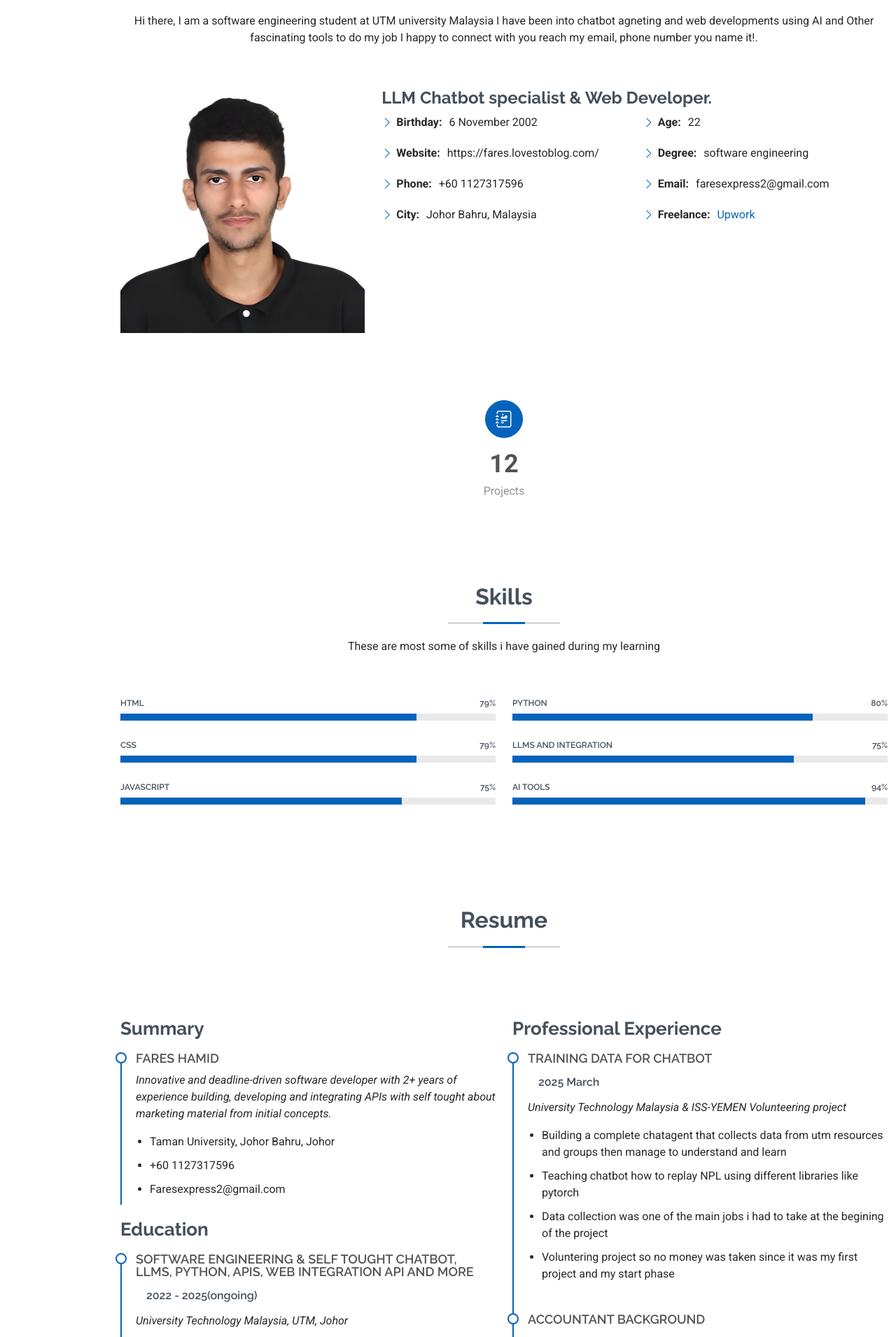
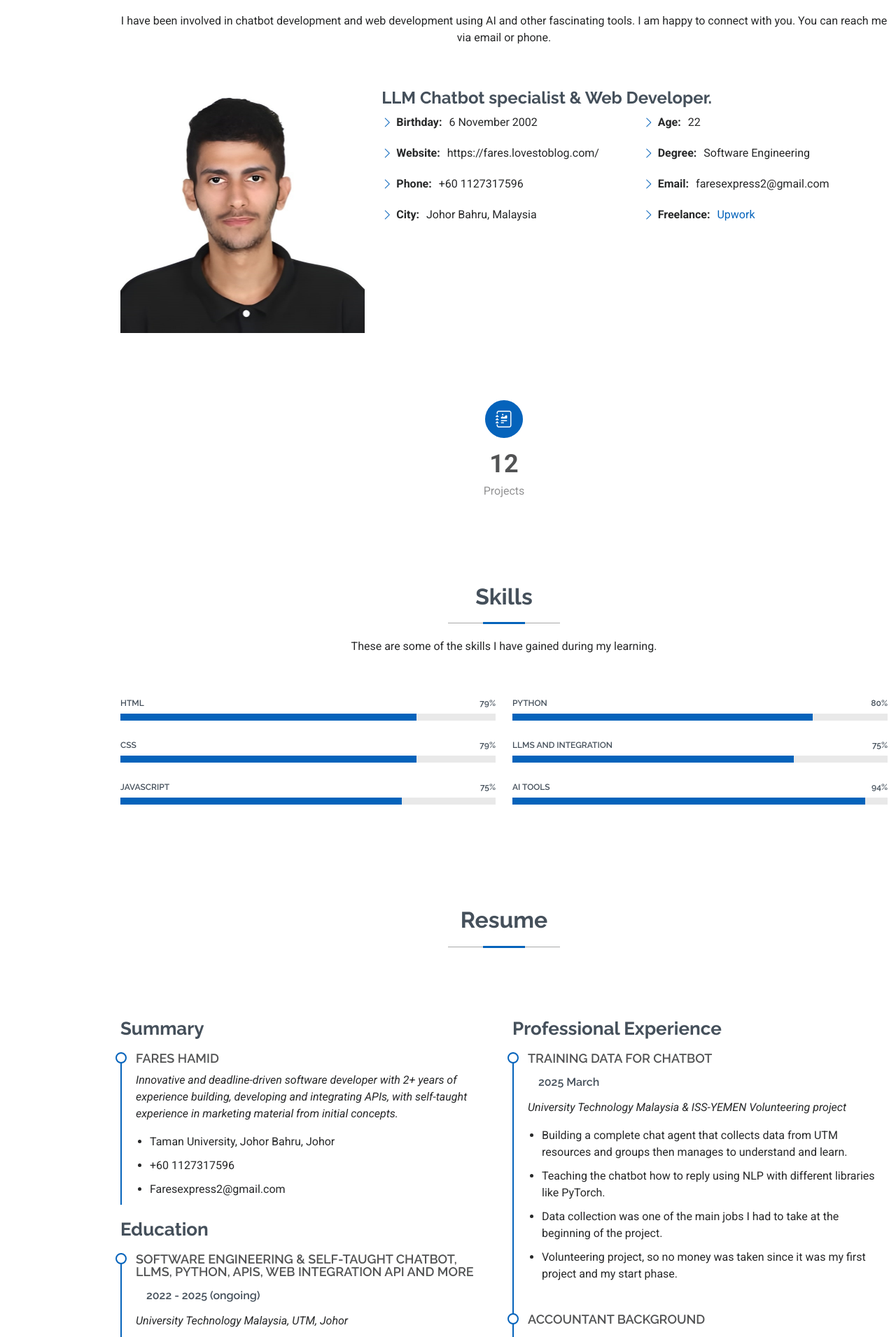
Before and after one commit to uchiha0bd/fares-portfolio, a Flask app: page / in a window 1280 px wide. Shown: the part 920-2831 px from the top of the page at 70% size. Run offline with Flask 3, Linux system fonts and the light colour scheme; some libraries are stand-ins or nearby versions.

Commit message:
solve mistakes

```diff
--- a/templates/index.html
+++ b/templates/index.html
@@ -84,7 +84,7 @@
       <!-- Section Title -->
       <div class="container section-title" data-aos="fade-up">
         <h2>About</h2>
-        <p>Hi there, I am a software engineering student at UTM university Malaysia I have been into chatbot agneting and web developments using AI and Other fascinating tools to do my job I happy to connect with you reach my email, phone number you name it!.</p>
+        <p>I have been involved in chatbot development and web development using AI and other fascinating tools. I am happy to connect with you. You can reach me via email or phone.</p>
       </div><!-- End Section Title -->
 
       <div class="container" data-aos="fade-up" data-aos-delay="100">
@@ -111,7 +111,7 @@
               <div class="col-lg-6">
                 <ul>
                   <li><i class="bi bi-chevron-right"></i> <strong>Age:</strong> <span>22</span></li>
-                  <li><i class="bi bi-chevron-right"></i> <strong>Degree:</strong> <span>software engineering</span></li>
+                  <li><i class="bi bi-chevron-right"></i> <strong>Degree:</strong> <span>Software Engineering</span></li>
                   <li><i class="bi bi-chevron-right"></i> <strong>Email:</strong> <span>faresexpress2@gmail.com</span></li>
                   <li><i class="bi bi-chevron-right"></i> <strong>Freelance:</strong> <span><a href="https://www.upwork.com/freelancers/~01c1a598c4d72b67e2" target="_blank">Upwork</a></span></li>
                 </ul>
@@ -181,7 +181,7 @@
       <!-- Section Title -->
       <div class="container section-title" data-aos="fade-up">
         <h2>Skills</h2>
-        <p>These are most some of skills i have gained during my learning</p>
+        <p>These are some of the skills I have gained during my learning.</p>
       </div><!-- End Section Title -->
 
       <div class="container" data-aos="fade-up" data-aos-delay="100">
@@ -262,7 +262,7 @@
 
             <div class="resume-item pb-0">
               <h4>Fares Hamid</h4>
-              <p><em>Innovative and deadline-driven software developer with 2+ years of experience building, developing and integrating APIs with self tought about marketing material from initial concepts.</em></p>
+              <p><em>Innovative and deadline-driven software developer with 2+ years of experience building, developing and integrating APIs, with self-taught experience in marketing material from initial concepts.</em></p>
               <ul>
                 <li>Taman University, Johor Bahru, Johor</li>
                 <li>+60 1127317596</li>
@@ -272,17 +272,17 @@
 
             <h3 class="resume-title">Education</h3>
             <div class="resume-item">
-              <h4>Software engineering &amp; self tought chatbot, LLMs, Python, APIs, Web integration API and more</h4>
-              <h5>2022 - 2025(ongoing)</h5>
+              <h4>Software Engineering &amp; self-taught chatbot, LLMs, Python, APIs, Web integration API and more</h4>
+              <h5>2022 - 2025 (ongoing)</h5>
               <p><em>University Technology Malaysia, UTM, Johor</em></p>
               <p></p>
             </div><!-- Edn Resume Item -->
 
             <div class="resume-item">
-              <h4>Python &amp; NPL Chatbot with LLMs</h4>
-              <h5>2022 - 2025(ongoing)</h5>
-              <p><em>Self tought, i have certificate PCEP udemy, Excel, Volunter with friends projects</em></p>
-              <p>I am using gemini 2.0 Flask and pro 2.5 for development process, Learning software from university but self tought most of futuristc tools and tricks to make my life easier and provide better services</p>
+              <h4>Python &amp; NLP Chatbot with LLMs</h4>
+              <h5>2022 - 2025 (ongoing)</h5>
+              <p><em>Self-taught. I have certificates from Udemy (PCEP), Excel, and have volunteered on some friends' projects.</em></p>
+              <p>I am using Gemini 2.0, Flask, and Pro 2.5 for the development process. I am learning software from university but have self-taught most of the futuristic tools and tricks to make my life easier and provide better services.</p>
             </div><!-- Edn Resume Item -->
 
           </div>
@@ -294,10 +294,10 @@
               <h5>2025 March</h5>
               <p><em>University Technology Malaysia & ISS-YEMEN Volunteering project</em></p>
               <ul>
-                <li>Building a complete chatagent that collects data from utm resources and groups then manage to understand and learn</li>
-                <li>Teaching chatbot how to replay NPL using different libraries like pytorch</li>
-                <li>Data collection was one of the main jobs i had to take at the begining of the project</li>
-                <li>Voluntering project so no money was taken since it was my first project and my start phase</li>
+                <li>Building a complete chat agent that collects data from UTM resources and groups then manages to understand and learn.</li>
+                <li>Teaching the chatbot how to reply using NLP with different libraries like PyTorch.</li>
+                <li>Data collection was one of the main jobs I had to take at the beginning of the project.</li>
+                <li>Volunteering project, so no money was taken since it was my first project and my start phase.</li>
               </ul>
             </div><!-- Edn Resume Item -->
 
@@ -306,7 +306,7 @@
               <h5>2019 - 2021</h5>
               <p><em>al-galith, Abha, Asir, Saudi Arabia</em></p>
               <ul>
-                <li>Worked for year and half as an Accountant in medium sized company while help me learn lots about tax and job priorities.</li>
+                <li>Worked for a year and a half as an Accountant in a medium-sized company, which helped me learn a lot about tax and job priorities.</li>
                 <!-- <li>Managed up to 5 projects or tasks at a given time while under pressure</li>
                 <li>Recommended and consulted with clients on the most appropriate graphic design</li>
                 <li>Created 4+ design presentations and proposals a month for clients and account managers</li> -->
@@ -327,7 +327,7 @@
       <!-- Section Title -->
       <div class="container section-title" data-aos="fade-up">
         <h2>Portfolio</h2>
-        <p>These are some of my Certificates i have gained during my studying period.</p>
+        <p>These are some of my Certificates I have gained during my studying period.</p>
       </div><!-- End Section Title -->
 
       <div class="container">
@@ -344,9 +344,9 @@
           <div class="row gy-4 isotope-container" data-aos="fade-up" data-aos-delay="200">
 
             <div class="col-lg-4 col-md-6 portfolio-item isotope-item filter-app">
-              <img src="static/img/masonry-portfolio/masonry-portfolio-1.jpg" class="img-fluid" alt="udemy Certificate for attending PCEP course">
+              <img src="static/img/masonry-portfolio/masonry-portfolio-1.jpg" class="img-fluid" alt="Udemy Certificate for attending PCEP course">
               <div class="portfolio-info">
-                <h4>udemy Certificate for attending PCEP course</h4>
+                <h4>Udemy Certificate for attending PCEP course</h4>
                 <p>all</p>
                 <a href="static/img/masonry-portfolio/masonry-portfolio-1.jpg" title="All" data-gallery="portfolio-gallery-app" class="glightbox preview-link"><i class="bi bi-zoom-in"></i></a>
                 <a href="portfolio-details.html" title="More Details" class="details-link"><i class="bi bi-link-45deg"></i></a>
@@ -376,7 +376,7 @@
             <div class="col-lg-4 col-md-6 portfolio-item isotope-item filter-app">
               <img src="static/img/masonry-portfolio/masonry-portfolio-4.jpg" class="img-fluid" alt="">
               <div class="portfolio-info">
-                <h4>Certificate of joinging IELST preparation course</h4>
+                <h4>Certificate of joining IELTS preparation course</h4>
                 <p>all</p>
                 <a href="static/img/masonry-portfolio/masonry-portfolio-4.jpg" title="App 2" data-gallery="portfolio-gallery-app" class="glightbox preview-link"><i class="bi bi-zoom-in"></i></a>
                 <a href="portfolio-details.html" title="More Details" class="details-link"><i class="bi bi-link-45deg"></i></a>
@@ -386,7 +386,7 @@
             <div class="col-lg-4 col-md-6 portfolio-item isotope-item filter-product">
               <img src="static/img/masonry-portfolio/masonry-portfolio-5.jpg" class="img-fluid" alt="">
               <div class="portfolio-info">
-                <h4>Certificate of Volunteering in ISS-YEMEN YSAG as the head of Computing Faculty of yemeni students</h4>
+                <h4>Certificate of Volunteering in ISS-YEMEN YSAG as the head of Computing Faculty of Yemeni students</h4>
                 <p>all</p>
                 <a href="static/img/masonry-portfolio/masonry-portfolio-5.jpg" title="Product 2" data-gallery="portfolio-gallery-product" class="glightbox preview-link"><i class="bi bi-zoom-in"></i></a>
                 <a href="portfolio-details.html" title="More Details" class="details-link"><i class="bi bi-link-45deg"></i></a>
@@ -463,7 +463,7 @@
                 <i class="bi bi-activity"></i>
               </div>
               <a href="#" class="stretched-link">
-                <h3>AI, NPL Chatbot integration</h3>
+                <h3>AI, NLP Chatbot integration</h3>
               </a>
               <p>Full chatbot integration and building.</p>
             </div>
@@ -480,7 +480,7 @@
               <a href="#" class="stretched-link">
                 <h3>APIs integration</h3>
               </a>
-              <p>Safe keeping for APIs and integrate them into the site & chatbots.</p>
+              <p>Safekeeping for APIs and integrating them into the site & chatbots.</p>
             </div>
           </div><!-- End Service Item -->
 
@@ -692,7 +692,7 @@
       <!-- Section Title -->
       <div class="container section-title" data-aos="fade-up">
         <h2>Contact</h2>
-        <p>"Call me so we can schedule a meeting. I would be happy to receive your call."</p>
+        <p>"Please call me to schedule a meeting; I would be happy to discuss further."</p>
       </div><!-- End Section Title -->
 
       <div class="container" data-aos="fade" data-aos-delay="100">
@@ -719,7 +719,7 @@
             <div class="info-item d-flex" data-aos="fade-up" data-aos-delay="400">
               <i class="bi bi-envelope flex-shrink-0"></i>
               <div>
-                <h3>Scheduale a meeting</h3>
+                <h3>Schedule a meeting</h3>
                 <p>faresexpress2@gmail.com</p>
               </div>
             </div><!-- End Info Item -->
```
